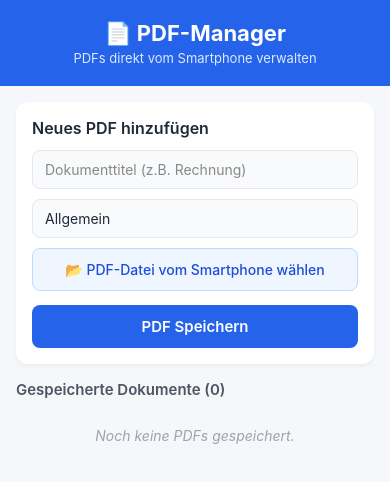
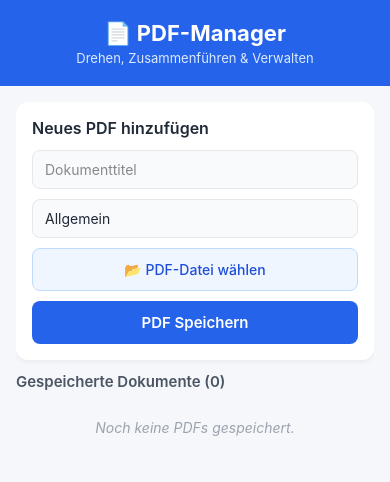
Before and after one commit to ozgur-glitch/PDF-Manager, a React Native app: screen / in a window 390 px wide. Shown: the top 482 px of the page. Built offline with nearby package versions, Linux system fonts and the light colour scheme.

Commit message:
Implement PDF rotation and merging features
Added functionality to rotate and merge PDFs. Updated UI elements for better user experience.

```diff
--- a/App.js
+++ b/App.js
@@ -9,11 +9,14 @@ import {
   KeyboardAvoidingView,
   Platform,
   Alert,
-  SafeAreaView
+  SafeAreaView,
+  ScrollView
 } from 'react-native';
 import AsyncStorage from '@react-native-async-storage/async-storage';
 import * as DocumentPicker from 'expo-document-picker';
+import * as FileSystem from 'expo-file-system';
 import { StatusBar } from 'expo-status-bar';
+import { PDFDocument, degrees } from 'pdf-lib';
 
 const STORAGE_KEY = '@pdf_manager_files';
 
@@ -46,7 +49,6 @@ export default function App() {
     }
   };
 
-  // Funktion zum Auswählen einer PDF-Datei direkt vom Smartphone-Speicher
   const pickDocument = async () => {
     try {
       const result = await DocumentPicker.getDocumentAsync({
@@ -57,7 +59,6 @@ export default function App() {
       if (!result.canceled && result.assets && result.assets.length > 0) {
         const file = result.assets[0];
         setSelectedFile(file);
-        // Automatisch den Dateinamen als Titel vorschlagen, falls das Titel-Feld leer ist
         if (!title.trim()) {
           setTitle(file.name.replace(/\.[^/.]+$/, ''));
         }
@@ -86,9 +87,91 @@ export default function App() {
     setPdfs(updatedPdfs);
     savePdfs(updatedPdfs);
 
-    // Eingabefelder zurücksetzen
     setTitle('');
     setSelectedFile(null);
+  };
+
+  // Funktion zum Drehen einer PDF (90 Grad im Uhrzeigersinn)
+  const rotatePdf = async (item) => {
+    try {
+      const fileBytes = await FileSystem.readAsStringAsync(item.uri, {
+        encoding: FileSystem.EncodingType.Base64,
+      });
+
+      const pdfDoc = await PDFDocument.load(fileBytes);
+      const pages = pdfDoc.getPages();
+
+      pages.forEach((page) => {
+        const currentRotation = page.getRotation().angle;
+        page.setRotation(degrees(currentRotation + 90));
+      });
+
+      const modifiedPdfBytes = await pdfDoc.saveAsBase64();
+      const newUri = `${FileSystem.cacheDirectory}${Date.now()}_rotated.pdf`;
+
+      await FileSystem.writeAsStringAsync(newUri, modifiedPdfBytes, {
+        encoding: FileSystem.EncodingType.Base64,
+      });
+
+      const updatedPdfs = pdfs.map((p) => {
+        if (p.id === item.id) {
+          return { ...p, uri: newUri };
+        }
+        return p;
+      });
+
+      setPdfs(updatedPdfs);
+      savePdfs(updatedPdfs);
+      Alert.alert('Erfolg', 'PDF wurde erfolgreich gedreht!');
+    } catch (error) {
+      Alert.alert('Fehler', 'PDF konnte nicht gedreht werden.');
+    }
+  };
+
+  // Funktion zum Zusammenführen von zwei PDFs
+  const mergePdfs = async () => {
+    if (pdfs.length < 2) {
+      Alert.alert('Hinweis', 'Du brauchst mindestens 2 PDFs in der Liste, um sie zusammenzuführen.');
+      return;
+    }
+
+    try {
+      const mergedPdf = await PDFDocument.create();
+
+      // Wir nehmen hier die ersten beiden PDFs aus der Liste als Beispiel zum Zusammenführen
+      for (let i = 0; i < 2; i++) {
+        const fileBytes = await FileSystem.readAsStringAsync(pdfs[i].uri, {
+          encoding: FileSystem.EncodingType.Base64,
+        });
+        const donorPdf = await PDFDocument.load(fileBytes);
+        const copiedPages = await mergedPdf.copyPages(donorPdf, donorPdf.getPageIndices());
+        copiedPages.forEach((page) => mergedPdf.addPage(page));
+      }
+
+      const mergedPdfBytes = await mergedPdf.saveAsBase64();
+      const newUri = `${FileSystem.cacheDirectory}${Date.now()}_merged.pdf`;
+
+      await FileSystem.writeAsStringAsync(newUri, mergedPdfBytes, {
+        encoding: FileSystem.EncodingType.Base64,
+      });
+
+      const newMergedItem = {
+        id: Date.now().toString(),
+        title: `Zusammengeführt (${pdfs[0].title} + ${pdfs[1].title})`,
+        uri: newUri,
+        fileName: 'merged_document.pdf',
+        category: 'Zusammengeführt',
+        date: new Date().toLocaleDateString('de-DE')
+      };
+
+      const updatedPdfs = [newMergedItem, ...pdfs];
+      setPdfs(updatedPdfs);
+      savePdfs(updatedPdfs);
+
+      Alert.alert('Erfolg', 'Die ersten beiden PDFs wurden erfolgreich zusammengefügt!');
+    } catch (error) {
+      Alert.alert('Fehler', 'Zusammenführen fehlgeschlagen.');
+    }
   };
 
   const deletePdf = (id) => {
@@ -111,19 +194,20 @@ export default function App() {
       <StatusBar style="light" />
       <View style={styles.header}>
         <Text style={styles.headerTitle}>📄 PDF-Manager</Text>
-        <Text style={styles.headerSubtitle}>PDFs direkt vom Smartphone verwalten</Text>
+        <Text style={styles.headerSubtitle}>Drehen, Zusammenführen & Verwalten</Text>
       </View>
 
       <KeyboardAvoidingView
         behavior={Platform.OS === 'ios' ? 'padding' : 'height'}
         style={styles.content}
       >
+        <ScrollView contentContainerStyle={{ paddingBottom: 20 }}>
           <View style={styles.formCard}>
             <Text style={styles.formTitle}>Neues PDF hinzufügen</Text>
 
             <TextInput
               style={styles.input}
-            placeholder="Dokumenttitel (z.B. Rechnung)"
+              placeholder="Dokumenttitel"
               placeholderTextColor="#888"
               value={title}
               onChangeText={setTitle}
@@ -131,7 +215,7 @@ export default function App() {
 
             <TextInput
               style={styles.input}
-            placeholder="Kategorie (z.B. Arbeit, Privat)"
+              placeholder="Kategorie"
               placeholderTextColor="#888"
               value={category}
               onChangeText={setCategory}
@@ -139,7 +223,7 @@ export default function App() {
 
             <TouchableOpacity style={styles.filePickerButton} onPress={pickDocument}>
               <Text style={styles.filePickerButtonText}>
-              {selectedFile ? `📁 ${selectedFile.name}` : '📂 PDF-Datei vom Smartphone wählen'}
+                {selectedFile ? `📁 ${selectedFile.name}` : '📂 PDF-Datei wählen'}
               </Text>
             </TouchableOpacity>
 
@@ -148,14 +232,16 @@ export default function App() {
             </TouchableOpacity>
           </View>
 
+          {pdfs.length >= 2 && (
+            <TouchableOpacity style={styles.mergeButton} onPress={mergePdfs}>
+              <Text style={styles.mergeButtonText}>🔗 Die ersten 2 PDFs zusammenführen</Text>
+            </TouchableOpacity>
+          )}
+
           <Text style={styles.listHeading}>Gespeicherte Dokumente ({pdfs.length})</Text>
 
-        <FlatList
-          data={pdfs}
-          keyExtractor={(item) => item.id}
-          contentContainerStyle={styles.listContainer}
-          renderItem={({ item }) => (
-            <View style={styles.pdfCard}>
+          {pdfs.map((item) => (
+            <View key={item.id} style={styles.pdfCard}>
               <View style={styles.pdfInfo}>
                 <Text style={styles.pdfTitle}>{item.title}</Text>
                 <Text style={styles.pdfUrl} numberOfLines={1}>{item.fileName}</Text>
@@ -164,6 +250,15 @@ export default function App() {
                   <Text style={styles.dateText}>{item.date}</Text>
                 </View>
               </View>
+
+              <View style={styles.actionButtons}>
+                <TouchableOpacity
+                  style={styles.rotateButton}
+                  onPress={() => rotatePdf(item)}
+                >
+                  <Text style={styles.rotateButtonText}>🔄</Text>
+                </TouchableOpacity>
+
                 <TouchableOpacity
                   style={styles.deleteButton}
                   onPress={() => deletePdf(item.id)}
@@ -171,11 +266,13 @@ export default function App() {
                   <Text style={styles.deleteButtonText}>✕</Text>
                 </TouchableOpacity>
               </View>
+            </View>
+          ))}
+
+          {pdfs.length === 0 && (
+            <Text style={styles.emptyText}>Noch keine PDFs gespeichert.</Text>
           )}
-          ListEmptyComponent={
-            <Text style={styles.emptyText}>Noch keine PDFs gespeichert.</Text>
-          }
-        />
+        </ScrollView>
       </KeyboardAvoidingView>
     </SafeAreaView>
   );
@@ -210,7 +307,7 @@ const styles = StyleSheet.create({
     backgroundColor: '#ffffff',
     borderRadius: 12,
     padding: 16,
-    marginBottom: 16,
+    marginBottom: 12,
     shadowColor: '#000',
     shadowOffset: { width: 0, height: 2 },
     shadowOpacity: 0.05,
@@ -254,11 +351,22 @@ const styles = StyleSheet.create({
     borderRadius: 8,
     paddingVertical: 12,
     alignItems: 'center',
-    marginTop: 4,
   },
   addButtonText: {
     color: '#ffffff',
     fontSize: 15,
+    fontWeight: '600',
+  },
+  mergeButton: {
+    backgroundColor: '#10b981',
+    borderRadius: 8,
+    paddingVertical: 12,
+    alignItems: 'center',
+    marginBottom: 16,
+  },
+  mergeButtonText: {
+    color: '#ffffff',
+    fontSize: 14,
     fontWeight: '600',
   },
   listHeading: {
@@ -266,9 +374,6 @@ const styles = StyleSheet.create({
     fontWeight: '600',
     color: '#4b5563',
     marginBottom: 8,
-  },
-  listContainer: {
-    paddingBottom: 20,
   },
   pdfCard: {
     backgroundColor: '#ffffff',
@@ -316,10 +421,19 @@ const styles = StyleSheet.create({
     fontSize: 11,
     color: '#9ca3af',
   },
+  actionButtons: {
+    flexDirection: 'row',
+    alignItems: 'center',
+  },
+  rotateButton: {
+    padding: 8,
+    marginRight: 4,
+  },
+  rotateButtonText: {
+    fontSize: 16,
+  },
   deleteButton: {
     padding: 8,
-    justifyContent: 'center',
-    alignItems: 'center',
   },
   deleteButtonText: {
     fontSize: 16,
```
Lines whose indentation alone changed are shown as unchanged.
